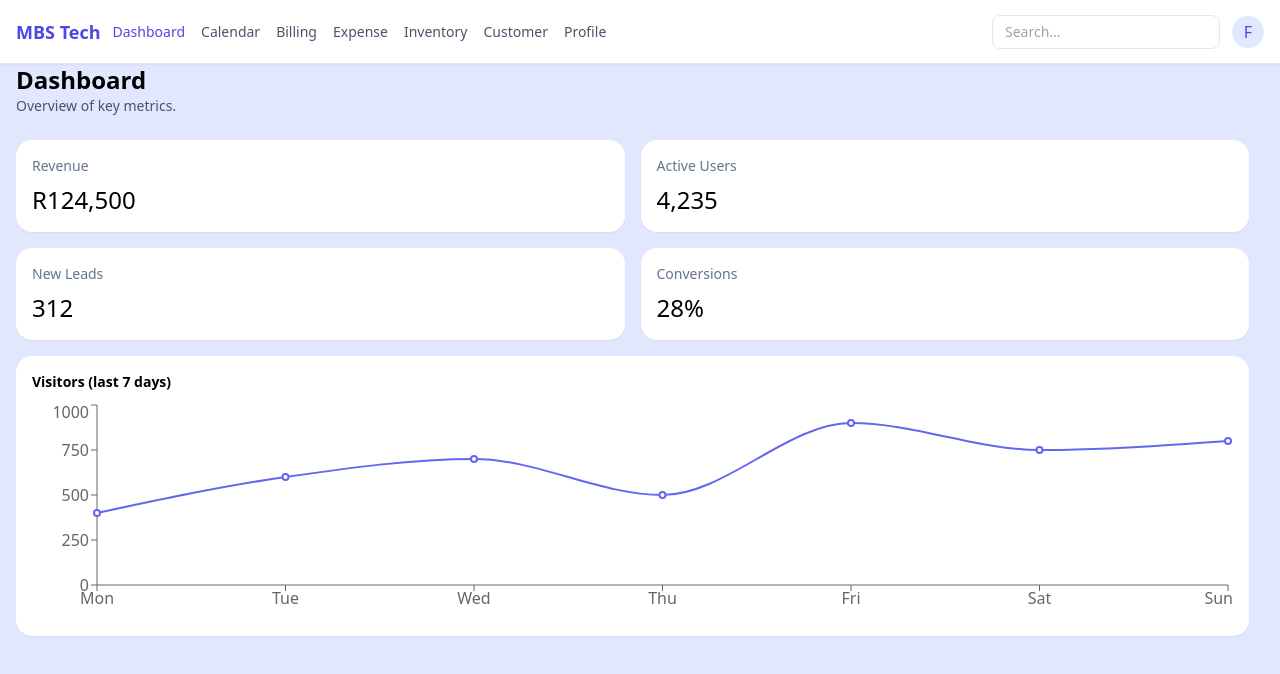
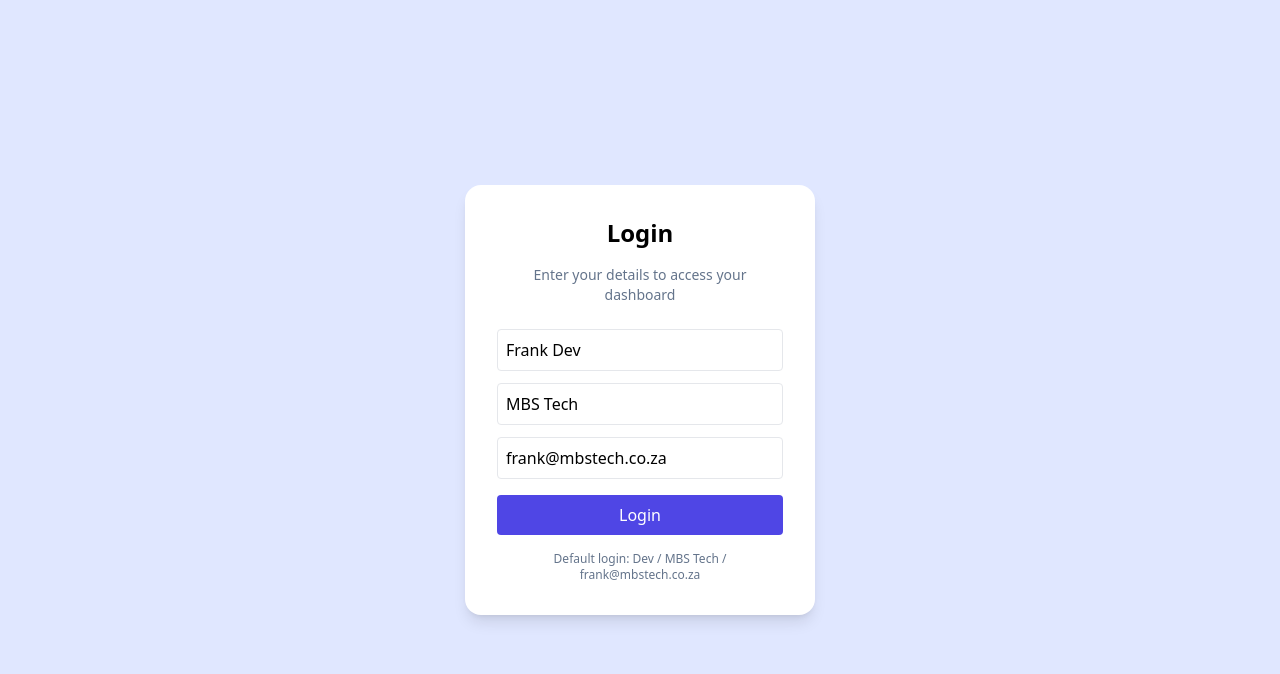
Before and after one commit to Frankde-mua/MBS-TECH, a React (Vite) app: page / in a window 1280 px wide. Shown: the top 674 px of the page. Built offline with nearby package versions, Linux system fonts and the light colour scheme; what ag-grid-community would draw is missing.

Commit message:
Auth and footer added, name change

```diff
--- a/index.html
+++ b/index.html
@@ -3,7 +3,7 @@
   <head>
     <meta charset="utf-8" />
     <meta name="viewport" content="width=device-width, initial-scale=1" />
-    <title>MBS Tech</title>
+    <title>NexSys</title>
     <!-- Tailwind CDN for quick styling (good for prototyping) -->
     <script src="https://cdn.tailwindcss.com"></script>
   </head>
--- a/src/App.jsx
+++ b/src/App.jsx
@@ -1,4 +1,4 @@
-import React, { useState } from "react";
+import React, { useState, useEffect } from "react";
 import "./app.css";
 import {
   LineChart,
@@ -11,14 +11,14 @@ import {
 import { motion } from "framer-motion";
 import { Menu, X } from "lucide-react";
 import { SAMPLE_EVENTS, METRICS, CHART_DATA } from "./data/dashboard_data";
-import renderInventory from "./components/Inventory";
-import renderProfile from "./components/Profile";
+import Login from "./components/Auth/Login";
 import Billing from "./components/Billing";
 import Calendar from "./components/Calendar";
 import ClientGrid from "./components/Customers";
+import renderInventory from "./components/Inventory";
+import Profile from "./components/Profile";
 import Expenditure from "./components/Expenditure";
 
-// --- Utility functions ---
 function startOfMonth(date) {
   return new Date(date.getFullYear(), date.getMonth(), 1);
 }
@@ -34,12 +34,41 @@ function formatISO(date) {
   return date.toISOString().slice(0, 10);
 }
 
-// --- Main App ---
 export default function App() {
+  const [user, setUser] = useState(null);
   const [currentPage, setCurrentPage] = useState("dashboard");
-  const [current, setCurrent] = useState(() => new Date());
   const [events, setEvents] = useState(SAMPLE_EVENTS);
   const [selectedDate, setSelectedDate] = useState(formatISO(new Date()));
+  const [current, setCurrent] = useState(() => new Date());
+
+  // Restore login from localStorage
+  useEffect(() => {
+    const saved = localStorage.getItem("user");
+    if (saved) {
+      const parsed = JSON.parse(saved);
+      setUser(parsed);
+
+      // ⏰ Setup auto-logout timer (60 minutes)
+      const logoutTimer = setTimeout(() => {
+        localStorage.removeItem("user");
+        setUser(null);
+        alert("Session expired. You’ve been logged out automatically.");
+      }, 60 * 60 * 1000); // 60 minutes
+
+      // 🧹 Clear timer if user logs out manually or component unmounts
+      return () => clearTimeout(logoutTimer);
+    }
+  }, []);
+
+  const handleLogout = () => {
+    localStorage.removeItem("user");
+    setUser(null);
+    setCurrentPage("dashboard"); // ✅ Redirect to Dashboard
+  };
+
+  if (!user) {
+    return <Login onLogin={setUser} />;
+  }
 
   const renderDashboard = () => (
       <div>
@@ -88,19 +117,18 @@ export default function App() {
 
   return (
     <div className="h-screen flex flex-col overflow-hidden bg-indigo-100">
-    {/* ✅ Fixed Navbar */}
+      {/* ✅ Navbar */}
       <nav className="bg-white shadow-sm border-b fixed top-0 left-0 right-0 z-30 h-16 flex items-center">
         <div className="max-w-7xl mx-auto px-4 flex items-center justify-between w-full">
-        {/* Left side */}
           <div className="flex items-center gap-3">
-          <span className="font-semibold text-lg text-indigo-600">MBS Tech</span>
+            <span className="font-semibold text-lg text-indigo-600">NexSys</span>
             <ul className="hidden md:flex gap-4 text-sm text-slate-600">
               {[
                 ["dashboard", "Dashboard"],
                 ["calendar", "Calendar"],
                 ["billing", "Billing"],
+                ["inventory", "Inventory"],
                 ["expense", "Expense"],
-              ["inventory", "Inventory"],
                 ["customer", "Customer"],
                 ["profile", "Profile"],
               ].map(([page, label]) => (
@@ -117,32 +145,20 @@ return (
             </ul>
           </div>
 
-        {/* Right side */}
           <div className="flex items-center gap-3">
-          <input
-            type="text"
-            placeholder="Search..."
-            className="hidden md:block text-sm px-3 py-1.5 border rounded-lg focus:outline-none focus:ring-1 focus:ring-indigo-300"
-          />
-          <div className="w-8 h-8 rounded-full bg-indigo-100 flex items-center justify-center text-indigo-600 font-medium">
-            F
-          </div>
+            <span className="text-sm text-slate-600">{user.name}</span>
+            <button
+              onClick={handleLogout}
+              className="text-xs text-red-500 border border-red-400 px-2 py-1 rounded hover:bg-red-50"
+            >
+              Logout
+            </button>
           </div>
         </div>
       </nav>
 
-    {/* ✅ Scrollable Main Content */}
-    <main
-      className="
-        flex-1
-        overflow-y-auto
-        bg-indigo-100
-        mt-16              /* moves content below navbar height (no overlap) */
-        px-4               /* horizontal padding */
-        pb-6
-        [scrollbar-gutter:stable] /* ✅ prevents right scrollbar gap */
-      "
-    >
+      {/* ✅ Main Content */}
+      <main className="flex-1 overflow-y-auto bg-indigo-100 mt-16 px-4 pb-6">
         <div className="max-w-7xl mx-auto w-full">
           {currentPage === "dashboard" && renderDashboard()}
           {currentPage === "calendar" && (
@@ -160,14 +176,24 @@ return (
                     />
                   )}
           {currentPage === "billing" && <Billing />}
+          {currentPage === "inventory" && renderInventory()}
           {currentPage === "expense" && <Expenditure />}
-        {currentPage === "inventory" && renderInventory()}
-        {currentPage === "customer" && (
-          <ClientGrid setCurrentPage={setCurrentPage} />
-        )}
-        {currentPage === "profile" && renderProfile()}
+          {currentPage === "customer" && <ClientGrid setCurrentPage={setCurrentPage} />}
+          {currentPage === "profile" && <Profile user={user} />}
         </div>
       </main>
+
+      {/* ✅ Footer */}
+    <footer className="bg-gray-100 border-t py-4 mt-auto">
+      <div className="max-w-7xl mx-auto px-4 flex flex-col md:flex-row items-center justify-between text-sm text-slate-500">
+        <p>© {new Date().getFullYear()} NexSys. All rights reserved.</p>
+        <div className="flex gap-4 mt-2 md:mt-0">
+          <a href="#" className="hover:text-indigo-600">Privacy Policy</a>
+          <a href="#" className="hover:text-indigo-600">Terms</a>
+          <a href="#" className="hover:text-indigo-600">Support</a>
+        </div>
+      </div>
+    </footer>
     </div>
   );
 }
--- /dev/null
+++ b/src/components/Auth/Login.jsx
@@ -0,0 +1,82 @@
+import React, { useState } from "react";
+
+const Login = ({ onLogin }) => {
+  const [form, setForm] = useState({
+  name: "Frank Dev",
+  company: "MBS Tech",
+  email: "frank@mbstech.co.za",
+});
+
+  // ✅ Default allowed user
+  const defaultUser = {
+    name: "Frank Dev",
+    company: "MBS Tech",
+    email: "frank@mbstech.co.za",
+  };
+
+  const handleSubmit = (e) => {
+    e.preventDefault();
+
+    // ✅ Check credentials
+    if (
+      form.name === defaultUser.name &&
+      form.company === defaultUser.company &&
+      form.email === defaultUser.email
+    ) {
+      localStorage.setItem("user", JSON.stringify(defaultUser));
+      onLogin(defaultUser);
+    } else {
+      alert("Invalid login details. Please try again.");
+    }
+  };
+
+  return (
+    <div className="flex items-center justify-center h-screen bg-indigo-100">
+      <form
+        onSubmit={handleSubmit}
+        className="bg-white p-8 rounded-2xl shadow-lg w-[350px]"
+      >
+        <h2 className="text-2xl font-semibold text-center mb-4">Login</h2>
+        <p className="text-sm text-center text-slate-500 mb-6">
+          Enter your details to access your dashboard
+        </p>
+
+        <input
+          type="text"
+          placeholder="Name"
+          value={form.name}
+          onChange={(e) => setForm({ ...form, name: e.target.value })}
+          className="w-full mb-3 border rounded p-2"
+        />
+        <input
+          type="text"
+          placeholder="Company"
+          value={form.company}
+          onChange={(e) => setForm({ ...form, company: e.target.value })}
+          className="w-full mb-3 border rounded p-2"
+        />
+        <input
+          type="email"
+          placeholder="Email"
+          value={form.email}
+          onChange={(e) => setForm({ ...form, email: e.target.value })}
+          className="w-full mb-4 border rounded p-2"
+        />
+
+        <button
+          type="submit"
+          className="w-full bg-indigo-600 text-white py-2 rounded hover:bg-indigo-700"
+        >
+          Login
+        </button>
+
+        {/* Optional hint */}
+        <p className="text-xs text-center mt-4 text-slate-500">
+          Default login: Dev / MBS Tech / frank@mbstech.co.za
+        </p>
+      </form>
+    </div>
+  );
+};
+
+export default Login;
--- a/src/components/Profile.jsx
+++ b/src/components/Profile.jsx
@@ -1,32 +1,58 @@
-import React from "react";
+import React, { useState } from "react";
 
-const renderProfile = () => (
+export default function Profile({ user }) {
+  const [form, setForm] = useState(user);
+
+  const handleSave = () => {
+    localStorage.setItem("user", JSON.stringify(form));
+    alert("Profile updated successfully!");
+  };
+
+  return (
     <div>
-      {/* Header */}
       <header className="mb-4">
         <h1 className="text-2xl font-semibold">Profile</h1>
         <p className="text-sm text-slate-600">Manage your profile information.</p>
       </header>
 
-      {/* Profile Form */}
-      <div className="p-6">
-        <h1 className="text-2xl font-bold mb-4">User</h1>
-        <div className="bg-white p-4 rounded shadow space-y-2">
+      <div className="p-6 bg-white rounded-2xl shadow">
+        <h2 className="text-xl font-semibold mb-4">User Information</h2>
+        <div className="space-y-3">
           <div>
             <label className="text-sm font-medium">Name</label>
-            <input type="text" placeholder="Name" className="w-full border p-2 rounded" />
+            <input
+              type="text"
+              value={form.name}
+              onChange={(e) => setForm({ ...form, name: e.target.value })}
+              className="w-full border p-2 rounded"
+            />
           </div>
           <div>
             <label className="text-sm font-medium">Company</label>
-            <input type="text" placeholder="Company" className="w-full border p-2 rounded" />
+            <input
+              type="text"
+              value={form.company}
+              onChange={(e) => setForm({ ...form, company: e.target.value })}
+              className="w-full border p-2 rounded"
+            />
           </div>
           <div>
             <label className="text-sm font-medium">Email</label>
-            <input type="email" placeholder="Email" className="w-full border p-2 rounded" />
+            <input
+              type="email"
+              value={form.email}
+              onChange={(e) => setForm({ ...form, email: e.target.value })}
+              className="w-full border p-2 rounded"
+            />
           </div>
+          <button
+            onClick={handleSave}
+            className="bg-indigo-600 text-white px-4 py-2 rounded hover:bg-indigo-700"
+          >
+            Save Changes
+          </button>
         </div>
       </div>
     </div>
   );
-
-  export default renderProfile;
+}
```
Also changed, not shown: 1 other file (tests, documents, lock files or other folders). Lines whose indentation alone changed are shown as unchanged.
